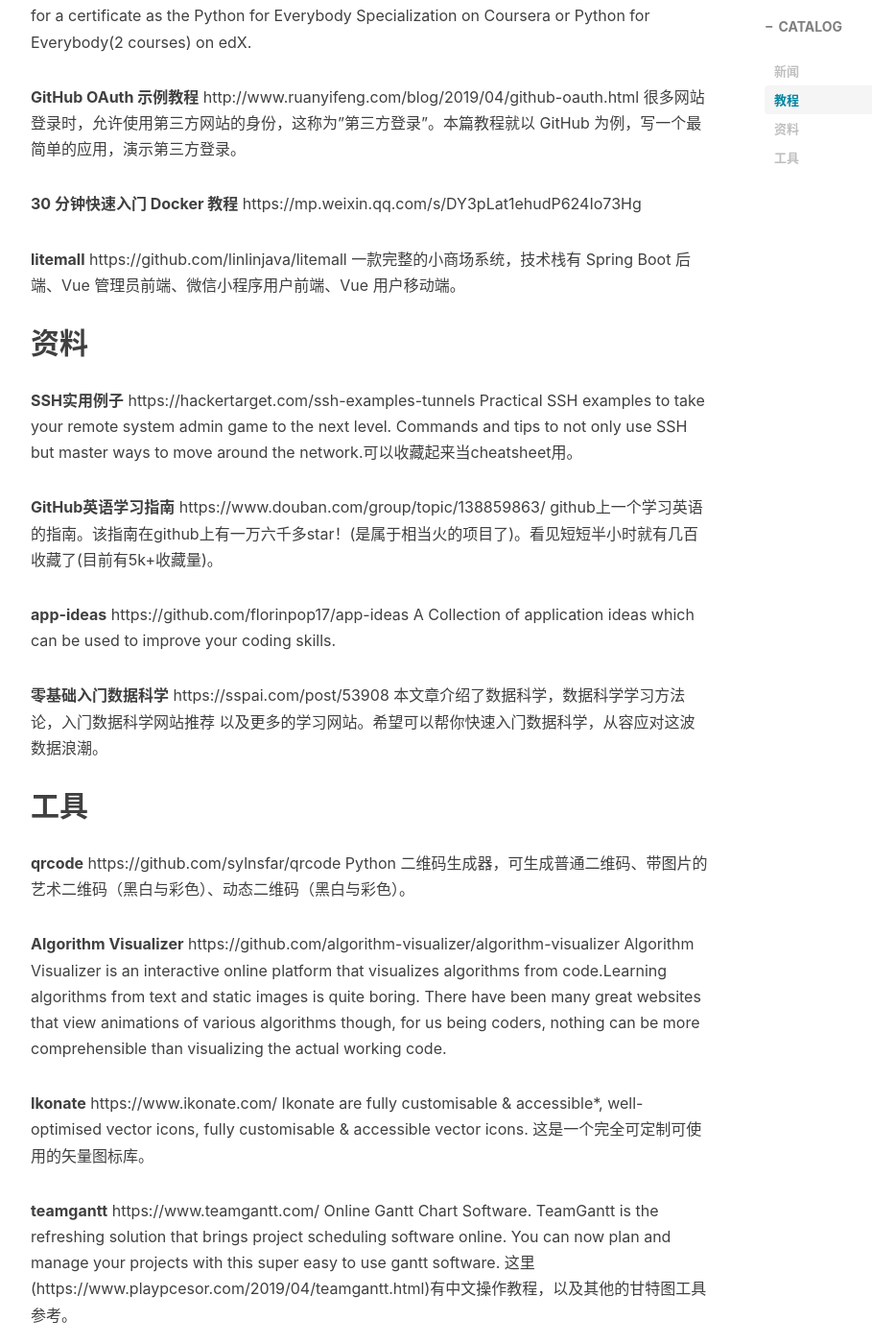
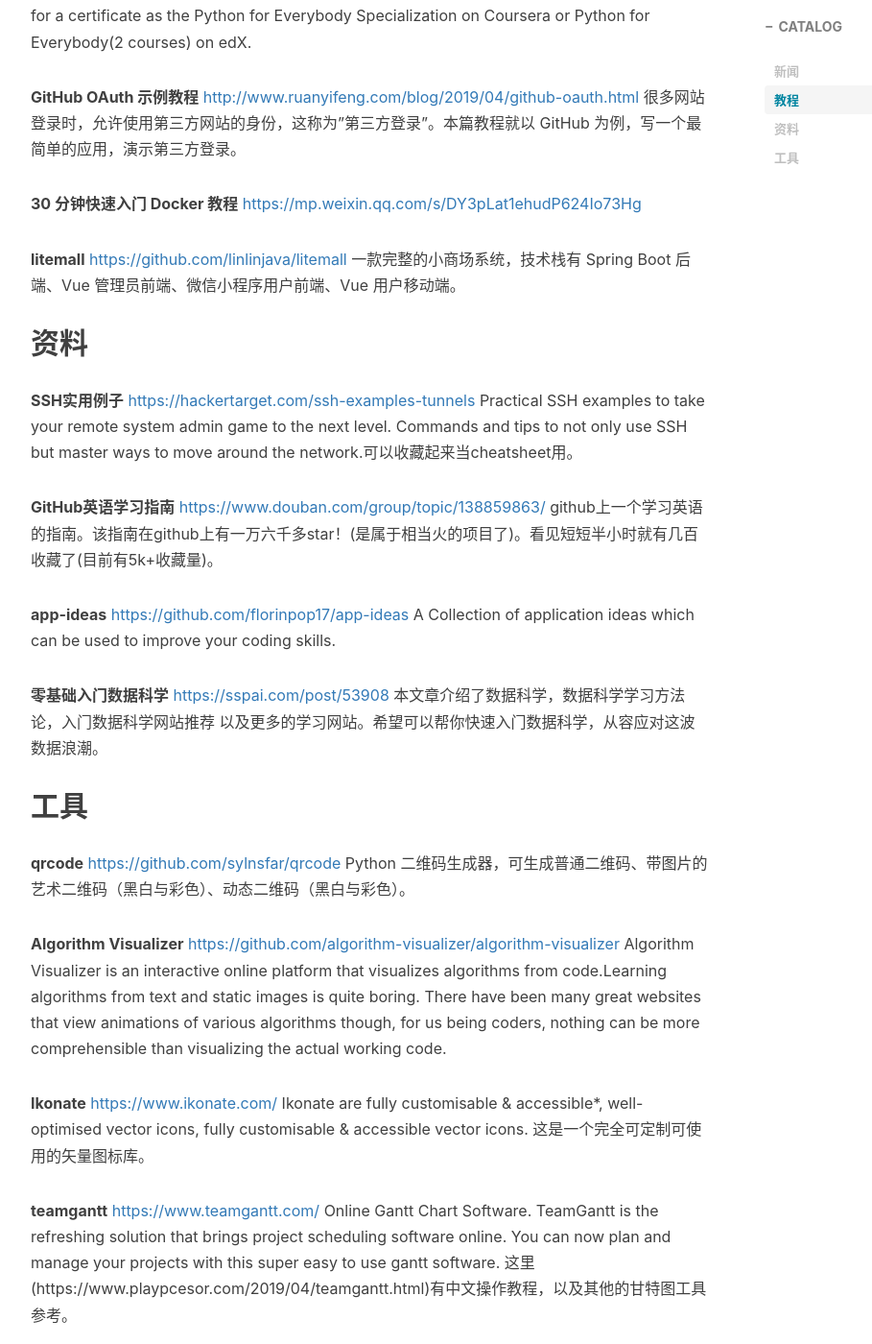
Before and after one commit to linlicro/linlicro.github.io, a Jekyll site: the page built from _posts/2019-04-26-Weekly-40.md, in a window 1280 px wide and 1400 px high, scrolled down 1672 px. Shown: the whole window at 96% size, without its empty margins (233-1142 px from the left). Built offline with Jekyll 4.4.1, drawn with Linux system fonts in a browser that asks for light colours; nearby versions of some CDN libraries; comment, search, counter and statistics services are not loaded; some of the changed text lies outside the part shown.

Commit message:
mod: weekly 40

```diff
--- a/_posts/2019-04-26-Weekly-40.md
+++ b/_posts/2019-04-26-Weekly-40.md
@@ -17,100 +17,100 @@ tags:
 ## 新闻
 
 **瑞幸咖啡提交上市申请**
-https://techcrunch.cn/2019/04/24/hinas-fast-growing-starbucks-competitor-luckin-coffee-just-filed-to-go-public-on-the-nasdaq/
+<https://techcrunch.cn/2019/04/24/hinas-fast-growing-starbucks-competitor-luckin-coffee-just-filed-to-go-public-on-the-nasdaq/>
 中国的瑞幸咖啡已向美国证券交易委员会（SEC）提交了在纳斯达克市场上市的申请，目前暂定的融资金额为 1 亿美元。
 
 **Tesla Vision uses path prediction to accurately predict how a road will extend, even if it can't see round a corner.**
-https://twitter.com/Tesla/status/1120691857111916544
+<https://twitter.com/Tesla/status/1120691857111916544>
 
 **网站哔哩哔哩的后台源码疑被上传至GitHub**
 4月22日，网站哔哩哔哩的后台源码疑被上传至GitHub，受到了大量网友关注，截至目前该项目现已被禁用。
 
 **DMCA文件公开了，分享一个B站的工地英语**
-https://github.com/github/dmca/blob/master/2019/04/2019-04-23-bilibili.md
+<https://github.com/github/dmca/blob/master/2019/04/2019-04-23-bilibili.md>
 B站发给GitHub的DMCA文件公开，蹩脚的英语被一大堆人疯狂吐槽，还有网友吐槽b站的这篇通知是工地英语。是不是这次b站太着急了，急急忙忙的就给GitHub发过去了删除通知？
 
 **Reeder 4 正式发布**
-https://reederapp.com/
+<https://reederapp.com/>
 老牌 RSS 应用 Reeder 获得更新，正式发布 Reeder 4。这是一款 iPhone、iPad、Mac 同步的 RSS 应用，可以按照自己的需求添加订阅源，打造自己的阅读库。支持单独添加 RSS 源，也支持包括 Feedly、Fever 、Instapaper 等在线 RSS 服务。新版本增加自动暗黑模式、iCloud 同步的稍后阅读功能、仿生阅读模式等，改善了文章查看器、布局选项等。
 
 ## 教程
 
 **如何防范服务器入侵**
-https://nextfe.com/protect-server-from-hackers/
+<https://nextfe.com/protect-server-from-hackers/>
 最基本的服务器入侵防范措施: 安装配置防火墙(ufw)，关闭不必要的端口，SSH仅使用秘钥认证，安装配置 fail2ban 加固SSH服务。
 
 **加强 Linux 服务器安全的七个步骤**
-https://medium.com/servers-101/how-to-secure-your-linux-server-6026cfcdefd8
+<https://medium.com/servers-101/how-to-secure-your-linux-server-6026cfcdefd8>
 自己架设 Linux 服务器的时候，按照本文的步骤，可以防止90%以上的攻击。
 
 **Python for Everybody**
-https://www.py4e.com/
+<https://www.py4e.com/>
 The site where you can work through my course materials related to my free Python for Everybody text book. You can take this course for a certificate as the Python for Everybody Specialization on Coursera or Python for Everybody(2 courses) on edX.
 
 **GitHub OAuth 示例教程**
-http://www.ruanyifeng.com/blog/2019/04/github-oauth.html
+<http://www.ruanyifeng.com/blog/2019/04/github-oauth.html>
 很多网站登录时，允许使用第三方网站的身份，这称为"第三方登录"。本篇教程就以 GitHub 为例，写一个最简单的应用，演示第三方登录。
 
 **30 分钟快速入门 Docker 教程**
-https://mp.weixin.qq.com/s/DY3pLat1ehudP624Io73Hg
+<https://mp.weixin.qq.com/s/DY3pLat1ehudP624Io73Hg>
 
 **litemall**
-https://github.com/linlinjava/litemall
+<https://github.com/linlinjava/litemall>
 一款完整的小商场系统，技术栈有 Spring Boot 后端、Vue 管理员前端、微信小程序用户前端、Vue 用户移动端。
 
 ## 资料
 
 **SSH实用例子**
-https://hackertarget.com/ssh-examples-tunnels
+<https://hackertarget.com/ssh-examples-tunnels>
 Practical SSH examples to take your remote system admin game to the next level. Commands and tips to not only use SSH but master ways to move around the network.可以收藏起来当cheatsheet用。
 
 **GitHub英语学习指南**
-https://www.douban.com/group/topic/138859863/
+<https://www.douban.com/group/topic/138859863/>
 github上一个学习英语的指南。该指南在github上有一万六千多star！(是属于相当火的项目了)。看见短短半小时就有几百收藏了(目前有5k+收藏量)。
 
 **app-ideas**
-https://github.com/florinpop17/app-ideas
+<https://github.com/florinpop17/app-ideas>
 A Collection of application ideas which can be used to improve your coding skills.
 
 **零基础入门数据科学**
-https://sspai.com/post/53908
+<https://sspai.com/post/53908>
 本文章介绍了数据科学，数据科学学习方法论，入门数据科学网站推荐 以及更多的学习网站。希望可以帮你快速入门数据科学，从容应对这波数据浪潮。
 
 ## 工具
 
 **qrcode**
-https://github.com/sylnsfar/qrcode
+<https://github.com/sylnsfar/qrcode>
 Python 二维码生成器，可生成普通二维码、带图片的艺术二维码（黑白与彩色）、动态二维码（黑白与彩色）。
 
 **Algorithm Visualizer**
-https://github.com/algorithm-visualizer/algorithm-visualizer
+<https://github.com/algorithm-visualizer/algorithm-visualizer>
 Algorithm Visualizer is an interactive online platform that visualizes algorithms from code.Learning algorithms from text and static images is quite boring. There have been many great websites that view animations of various algorithms though, for us being coders, nothing can be more comprehensible than visualizing the actual working code.
 
 **Ikonate**
-https://www.ikonate.com/
+<https://www.ikonate.com/>
 Ikonate are fully customisable & accessible*, well-optimised vector icons, fully customisable & accessible vector icons. 这是一个完全可定制可使用的矢量图标库。
 
 **teamgantt**
-https://www.teamgantt.com/
+<https://www.teamgantt.com/>
 Online Gantt Chart Software. TeamGantt is the refreshing solution that brings project scheduling software online. You can now plan and manage your projects with this super easy to use gantt software. 这里(https://www.playpcesor.com/2019/04/teamgantt.html)有中文操作教程，以及其他的甘特图工具参考。
 
 **workspaceproapp**
-https://workspaceproapp.com/
+<https://workspaceproapp.com/>
 一款特别激进而高效的 macOS 软件，它可以帮你从 Mac 中挑选不限个数的软件组建不限数量的分组（workspace），这些分组自带可一键启动（关闭）分组内所有软件的按钮，有了这个设计你就可以针对不同的使用场景，一键启动所有相关软件，组建不同的快速启动组合，快速进入工作场景仅需一秒！
 
 **7 个工具让 Markdown 写作更容易**
-https://sspai.com/post/54103
+<https://sspai.com/post/54103>
 Markdown 从诞生之初，就因为其轻量、简便，而被内容创造者所青睐。然而并不是所有的地方都支持直接书写并渲染 Markdown 格式的文档，也并不是所有利用 Markdown 生成内容都是那么方便。该文章介绍7个在线的小工具，来帮助你更方便地排版 Markdown 文章。
 
 **MikuTools**
-https://github.com/Ice-Hazymoon/MikuTools
+<https://github.com/Ice-Hazymoon/MikuTools>
 一个轻量的工具集合，媒体类：支持超多国内外站点视频、音乐、图片下载；工具类：汇率、单位转换；二维码生成与识别，文本加解密等实用工具；信息类：Whois、IP 等查询功能。
 
 **tool**
-https://github.com/Louiszhai/tool
+<https://github.com/Louiszhai/tool>
 开发效率提升：Mac生产力工具链推荐。
 
 **ilovepdf**
-https://www.ilovepdf.com/
+<https://www.ilovepdf.com/>
 该网站提供各种免费的 PDF 在线工具，比如合并、拆分、压缩、Office 文件转 PDF、PDF 转图片等。
```
